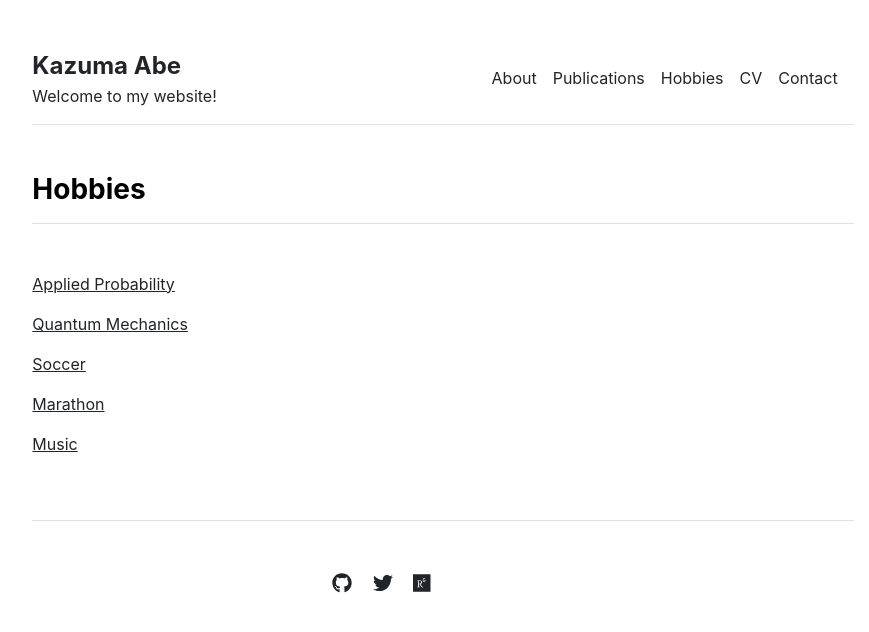
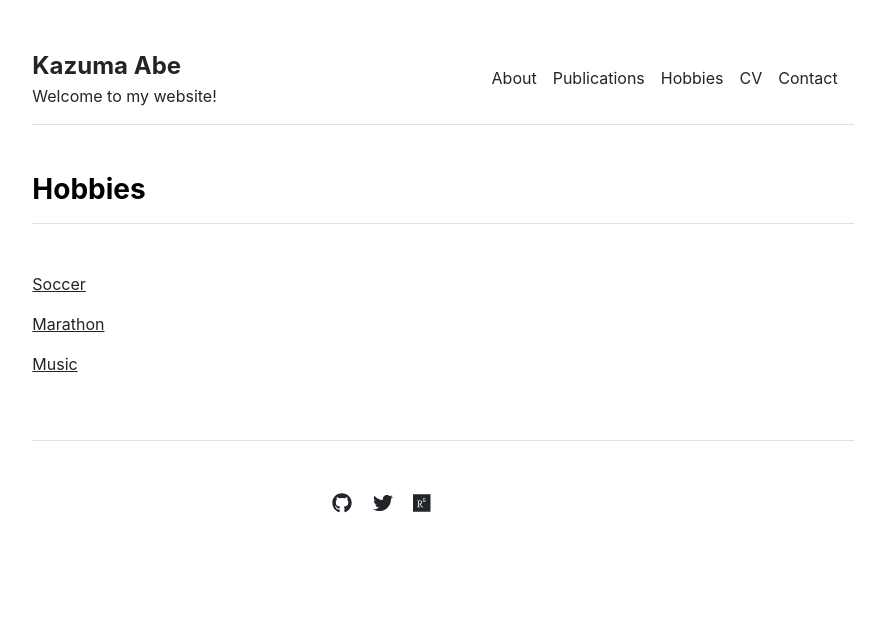
Before and after one commit to qriovider/archive, a Jekyll site: the page built from hobbies.md, in a window 1280 px wide. Shown: the top 632 px of the page, without its empty margins (197-1066 px from the left). Built offline with Jekyll 4.4.1, drawn with Linux system fonts in a browser that asks for light colours.

Commit message:
Update settings.yml

```diff
--- a/_data/settings.yml
+++ b/_data/settings.yml
@@ -9,8 +9,6 @@ about:
 - {name: 'Primary Investigator', title: 'Graduate student', department: 'Policy & Planning Sciences', institution: 'University of Tsukuba', institution_address: '1-1-1, Tennoudai, Japan', email: 'kazuma.abe8[at].gmail.com', image: 'assets/img/picture3.jpg', url: 'primary-investigator'}
 
 hobbies:
-- {name: 'Applied Probability', url: 'applied-probability'}
-- {name: 'Quantum Mechanics', url: 'quantum-mechanics'}
 - {name: 'Soccer', url: 'soccer'}
 - {name: 'Marathon', url: 'marathon'}
 - {name: 'Music', url: 'music'}
```
